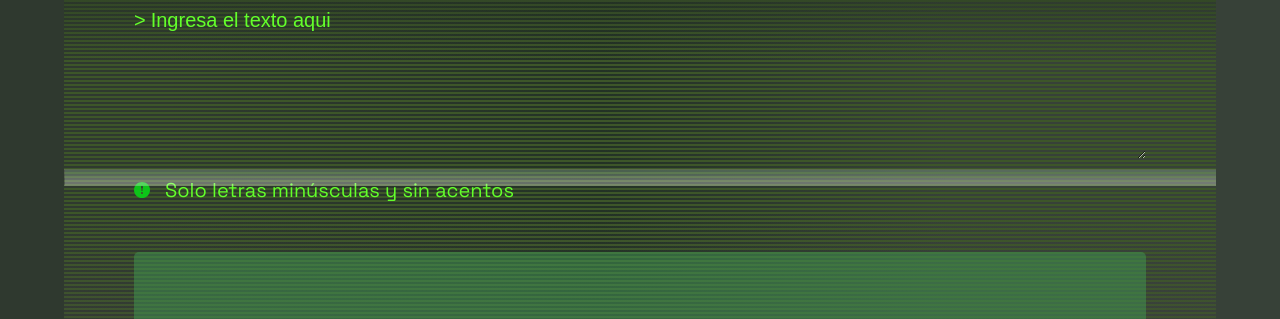
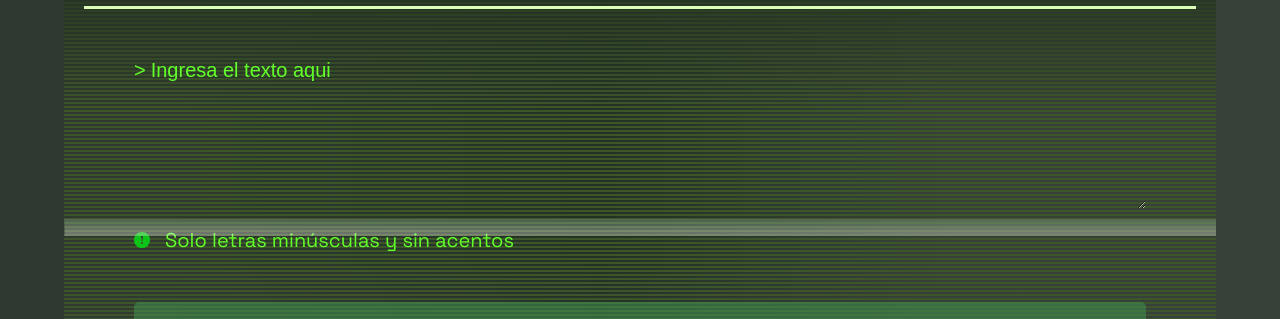
Before and after one commit to 4ngelo12/Reto01_Encriptador, a website: page index.html in a window 1280 px wide. Shown: the part 238-557 px from the top of the page. Drawn offline with Linux system fonts and the light colour scheme; a web font is replaced by a local one.

Commit message:
Some Changes

```diff
--- a/index.html
+++ b/index.html
@@ -25,6 +25,7 @@
 </head>
 
 <body>
+    <div class="principal">
         <div class="fondo contenedor">
             <hr class="distorcion">
             <header class="header">
@@ -80,6 +81,7 @@
                 </div>
             </footer>
         </div>
+    </div>
 </body>
 
 <script src="assets/js/main.js"></script>
--- a/styles/base/globales.scss
+++ b/styles/base/globales.scss
@@ -19,6 +19,10 @@ html {
 body {
     background: rgb(47, 57, 47);
     background: linear-gradient(90deg, rgba(47, 57, 47, 1) 13%, rgba(35, 50, 37, 1) 47%, rgba(55, 65, 56, 1) 74%);
+}
+
+.principal {
+    margin: 3rem 0;
 }
 
 .contenedor {
```
Also changed, not shown: assets/css/style.css, 1 other file. Lines whose indentation alone changed are shown as unchanged.
